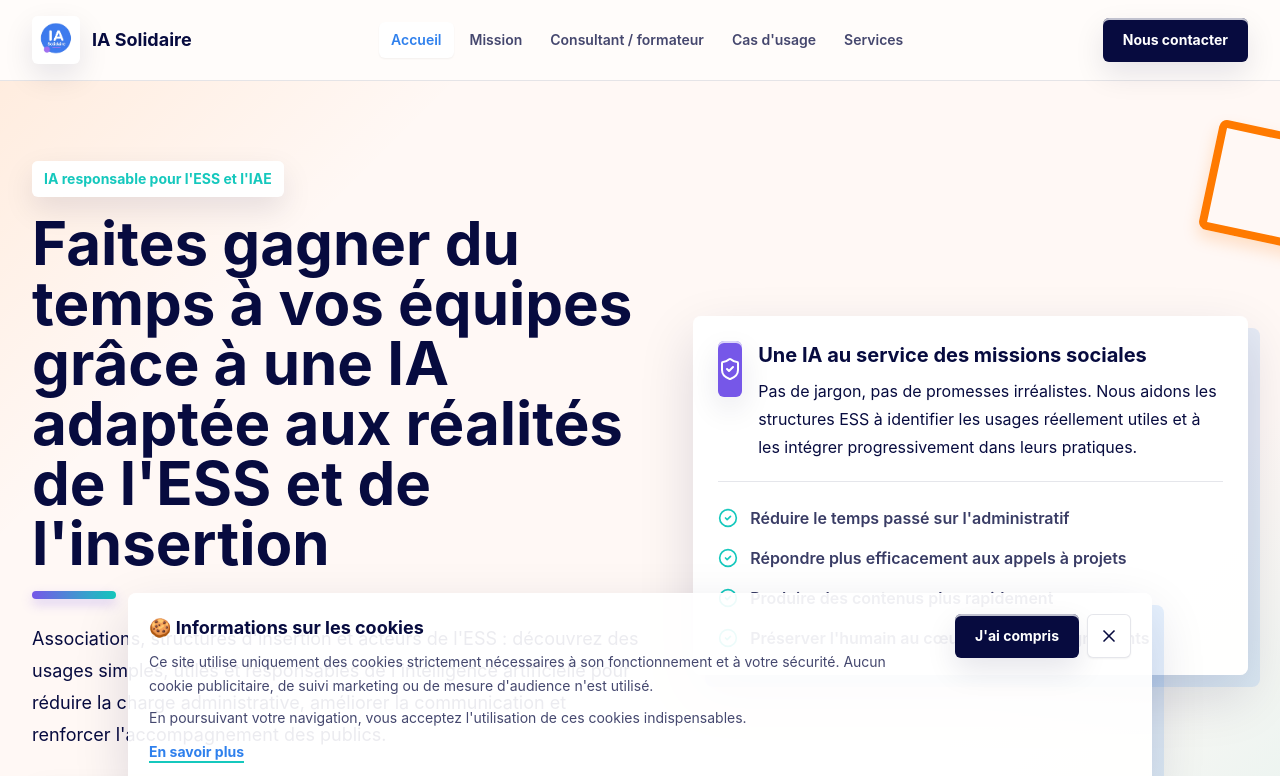
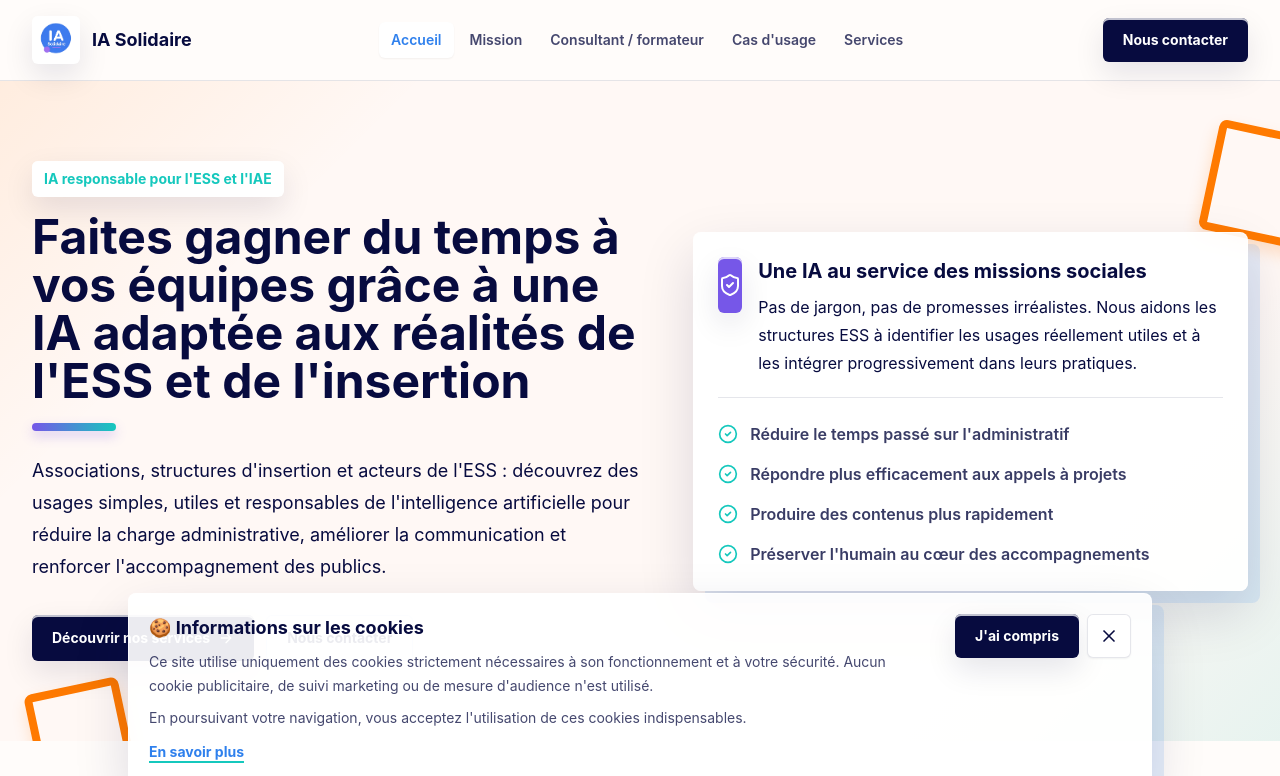
Before and after one commit to johanguerin19-prog/ia-solidaire, a Next.js app: page / in a window 1280 px wide. Shown: the top 776 px of the page. Built offline with nearby package versions, Linux system fonts and the light colour scheme.

Commit message:
Adjust homepage hero title scale

```diff
--- a/app/page.tsx
+++ b/app/page.tsx
@@ -34,7 +34,7 @@
             <p className="mb-4 inline-flex rounded-md bg-white px-3 py-2 text-sm font-bold text-secondary shadow-card">
               IA responsable pour l'ESS et l'IAE
             </p>
-            <h1 className="max-w-4xl font-display text-4xl font-bold leading-tight text-ink sm:text-5xl lg:text-6xl">
+            <h1 className="max-w-3xl font-display text-3xl font-bold leading-tight text-ink sm:text-4xl lg:text-5xl">
               Faites gagner du temps à vos équipes grâce à une IA adaptée aux réalités de l'ESS et de l'insertion
             </h1>
             <span aria-hidden="true" className="accent-underline" />
```
